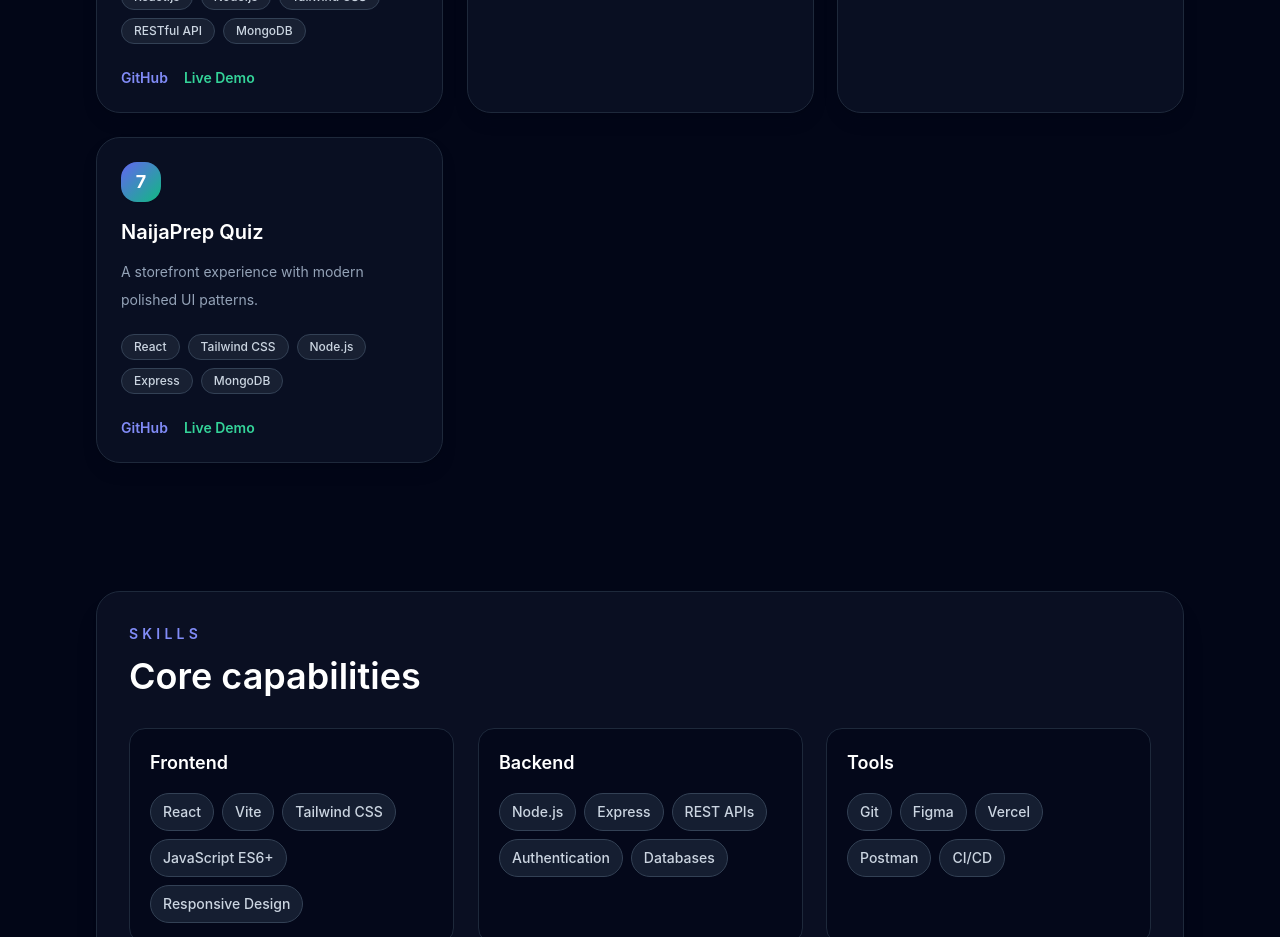
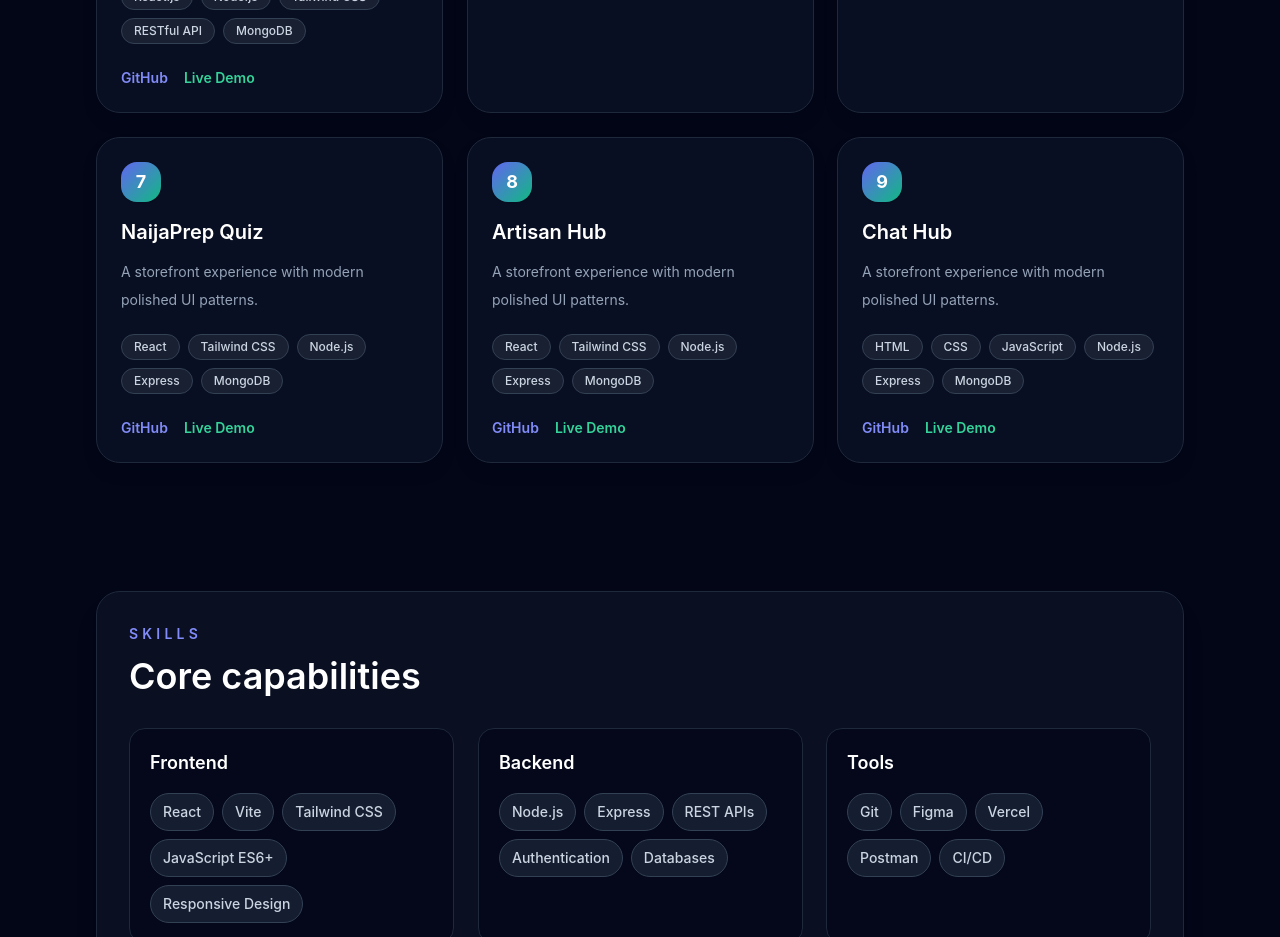
Before and after one commit to miracle-Mi-Code/Portfolio, a React (Vite) app: page / in a window 1280 px wide. Shown: the part 1780-2717 px from the top of the page. Built offline with nearby package versions, Linux system fonts and the light colour scheme; the HTML template or start-up script is replaced by a standard one.

Commit message:
Update portfolio project section and styling two

```diff
--- a/src/App.jsx
+++ b/src/App.jsx
@@ -57,6 +57,22 @@ const projects = [
     tags: ['React', 'Tailwind CSS', 'Node.js', 'Express', 'MongoDB'],
     githubLink: 'https://github.com/miracle-Mi-Code/NaijaPrep-Quiz',
     liveLink: 'https://naijaprep-quiz.onrender.com/',
+  },
+  {
+    id: 8,
+    title: 'Artisan Hub',
+    description: 'A storefront experience with modern polished UI patterns.',
+    tags: ['React', 'Tailwind CSS', 'Node.js', 'Express', 'MongoDB'],
+    githubLink: 'https://github.com/miracle-Mi-Code/peace/',
+    liveLink: 'https://artisan-booking-app.onrender.com/',
+  },
+  {
+    id: 9,
+    title: 'Chat Hub',
+    description: 'A storefront experience with modern polished UI patterns.',
+    tags: ['HTML', 'CSS', 'JavaScript', 'Node.js', 'Express', 'MongoDB'],
+    githubLink: 'https://github.com/miracle-Mi-Code/MiChat/',
+    liveLink: 'https://michat-hod0.onrender.com/',
   },
 
 ];
```
